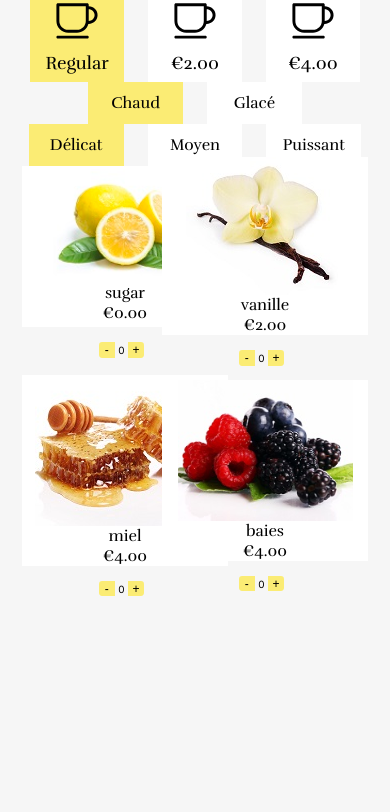
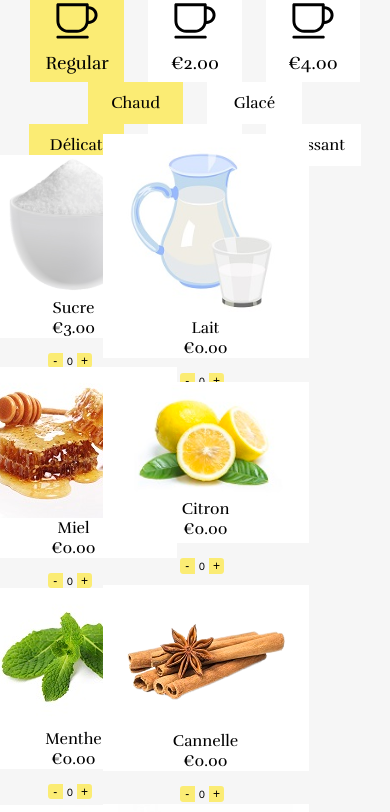
Before and after one commit to Morgane-Compa/house-of-tea, a React (Create React App) app: page /product-details in a window 390 px wide. Shown: the part 760-1572 px from the top of the page. Before the commit the page ends 1356 px from the top, so only its background shows below. Built offline with nearby package versions, Linux system fonts and the light colour scheme.

Commit message:
Feat/ExtraList terminer le responsive

```diff
--- /dev/null
+++ b/src/components/ExtraList/ExtraList.module.scss
@@ -0,0 +1,5 @@
+.container {
+    display: flex;
+    gap: 1.5rem;
+    flex-wrap: wrap;
+}
--- /dev/null
+++ b/src/components/ExtraList/ExtraList.tsx
@@ -0,0 +1,20 @@
+import ExtraCard from "components/ExtraCard/ExtraCard";
+import { PRODUCTS } from "../../mocks/product.mock";
+import style from './ExtraList.module.scss';
+
+const ExtraList = () => {
+
+    return (
+        <div className={style.container}>
+            {PRODUCTS[0].customization?.extras.map((extra, index) => {
+                console.log(index);
+                return <ExtraCard key={index}
+                name={extra.name}
+                image={extra.image.src}
+                price={extra.price} />})
+            }
+        </div>
+    )
+};
+
+export default ExtraList;
--- a/src/components/ProductCard/ProductCard.tsx
+++ b/src/components/ProductCard/ProductCard.tsx
@@ -26,6 +26,7 @@ const ProductCard = () => {
             src: "",
             alt: "",
           },
+          price:0,
           maxQuantity: 5,
         },
       ],
--- a/src/mocks/product.mock.ts
+++ b/src/mocks/product.mock.ts
@@ -47,6 +47,7 @@ export interface IExtraIngredients {
   id: number;
   name: string;
   image: IImage;
+  price: number;
   maxQuantity: number;
 }
 
@@ -177,6 +178,7 @@ export const PRODUCTS: IProduct[] = [
             src: "/assets/products/extras/sucre-removebg-preview 1.svg",
             alt: "image de sucre pour extra",
           },
+          price: 3,
           maxQuantity: 10,
         },
         {
@@ -186,6 +188,7 @@ export const PRODUCTS: IProduct[] = [
             src: "/assets/products/extras/Milk in different containers vector illustrations set.svg",
             alt: "image de lait pour extra",
           },
+          price: 0,
           maxQuantity: 5,
         },
         {
@@ -195,6 +198,7 @@ export const PRODUCTS: IProduct[] = [
             src: "/assets/products/extras/nids-abeilles-frais.svg",
             alt: "image de miel pour extra",
           },
+          price: 0,
           maxQuantity: 5,
         },
         {
@@ -204,6 +208,7 @@ export const PRODUCTS: IProduct[] = [
             src: "/assets/products/extras/citron.svg",
             alt: "image de citron pour extra",
           },
+          price: 0,
           maxQuantity: 2,
         },
         {
@@ -213,6 +218,7 @@ export const PRODUCTS: IProduct[] = [
             src: "/assets/products/extras/feuilles-menthe-fraiche-isolees.svg",
             alt: "image de feuille de menthe pour extra",
           },
+          price: 0,
           maxQuantity: 5,
         },
         {
@@ -222,6 +228,7 @@ export const PRODUCTS: IProduct[] = [
             src: "/assets/products/extras/cannelle-anis-removebg-preview 1.svg",
             alt: "image de baton de cannelle pour extra",
           },
+          price: 0,
           maxQuantity: 1,
         },
         {
@@ -231,6 +238,7 @@ export const PRODUCTS: IProduct[] = [
             src: "/assets/products/extras/baton-vanille.svg",
             alt: "image de gousse de vanille pour extra",
           },
+          price: 0,
           maxQuantity: 1,
         },
         {
@@ -240,6 +248,7 @@ export const PRODUCTS: IProduct[] = [
             src: "/assets/products/extras/baies-fraiches-forets-blanc (1).svg",
             alt: "image de fruits rouges pour extra",
           },
+          price: 0,
           maxQuantity: 3,
         },
       ],
--- a/src/pages/ProductDetailsPage/ProductDetailsPage.tsx
+++ b/src/pages/ProductDetailsPage/ProductDetailsPage.tsx
@@ -1,23 +1,24 @@
 import SizeChoiceList from "components/SizeChoiceList/SizeChoiceList";
 import style from "./ProductDetailsPage.module.scss";
-import ExtraCard from "components/ExtraCard/ExtraCard";
+// import ExtraCard from "components/ExtraCard/ExtraCard";
 import TemperatureChoiceList from "components/TemperatureChoiceList/TemperatureChoiceList";
 import IntensityChoiceList from "components/IntensityChoiceList/IntensityChoiceList";
+import ExtraList from "components/ExtraList/ExtraList";
 
 const ProductDetailsPage = () => {
 
   return (
     <>
     <SizeChoiceList />
-    {/* Créer un map sur le mock extras */}
     <TemperatureChoiceList />
     <IntensityChoiceList />
-    <div className={style.extraContainer}>
+    {/* <div className={style.extraContainer}>
     <ExtraCard name={"sugar"} image={"/assets/products/extras/citron.svg"} price={0}/>
     <ExtraCard name={"vanille"} image={"/assets/products/extras/baton-vanille.svg"} price={2}/>
     <ExtraCard name={"miel"} image={"/assets/products/extras/nids-abeilles-frais.svg"} price={4}/>
     <ExtraCard name={"baies"} image={"/assets/products/extras/baies-fraiches-forets-blanc (1).svg"} price={4}/>
-    </div>
+    </div> */}
+    <ExtraList />
     </>
   );
 };
```
